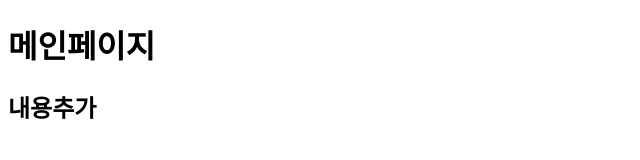
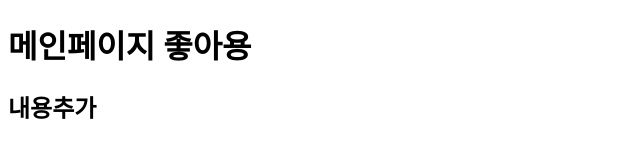
Before and after one commit to LeeDiculous/kosa2000, a plain HTML site: page index.html in a window 1280 px wide. Shown: the whole page, without its empty margins (0-640 px from the left). Drawn offline with Linux system fonts and the light colour scheme.

Commit message:
Update index.html

```diff
--- a/index.html
+++ b/index.html
@@ -7,7 +7,7 @@
     <title>Document</title>
   </head>
   <body>
-    <h1>메인페이지</h1>
+    <h1>메인페이지 좋아용</h1>
     <h2>내용추가</h2>
   </body>
 </html>
```
